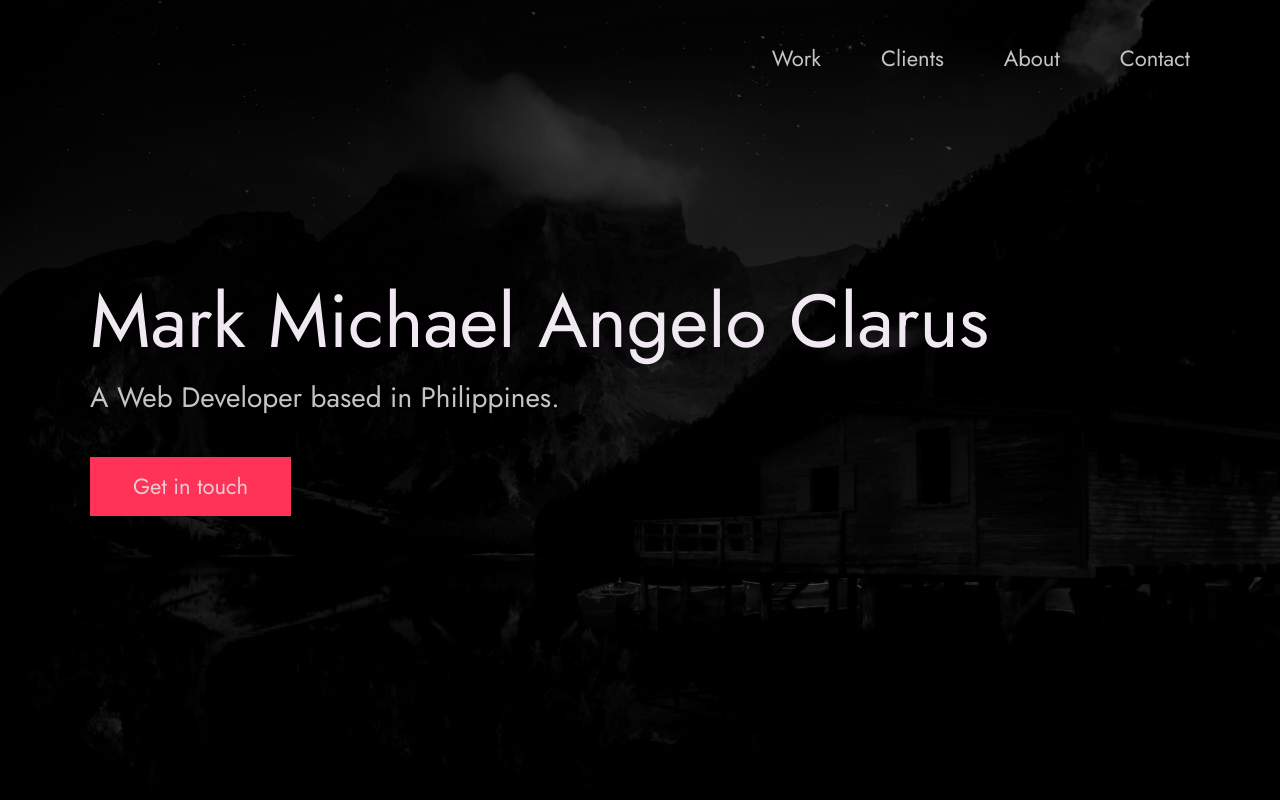
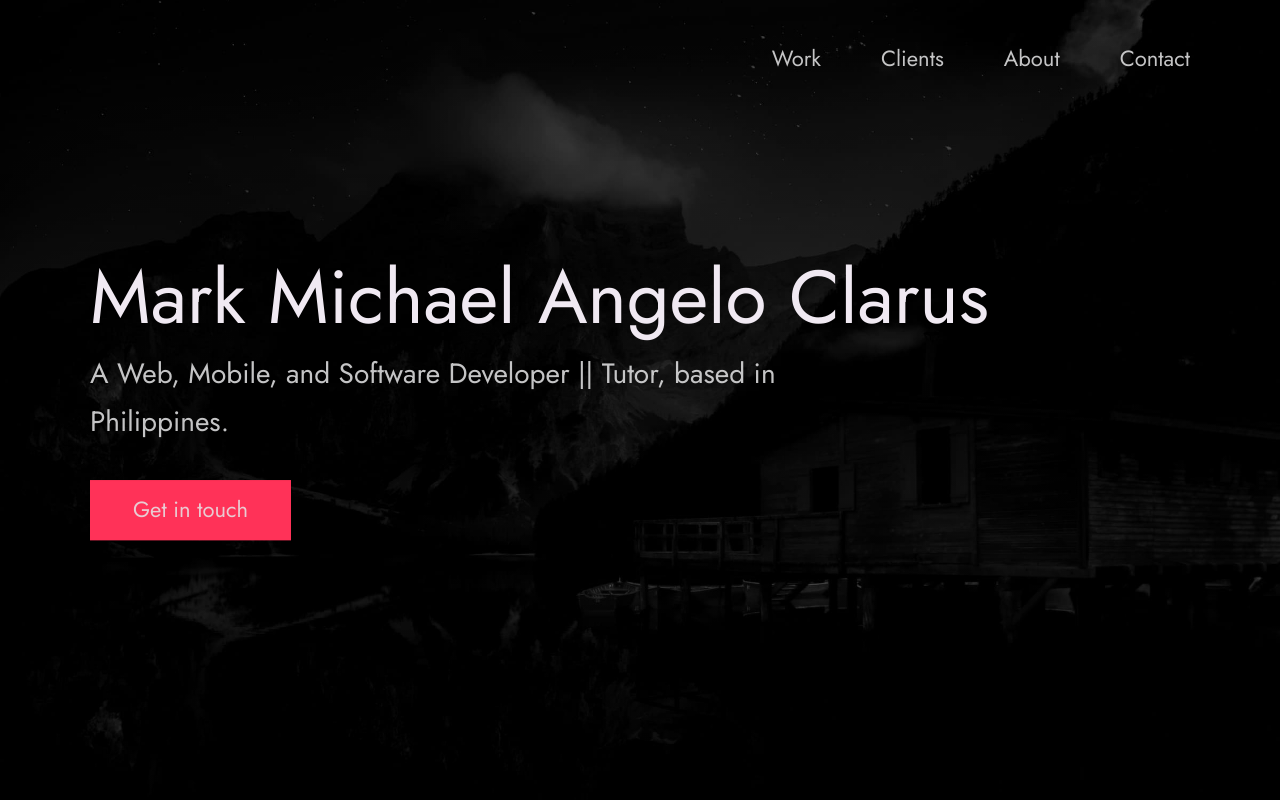
Before and after one commit to markclarus1990/github-portfolio, a plain HTML site: page index.html in a window 1280 px wide. Shown: the top 800 px of the page. Drawn offline with Linux system fonts and the light colour scheme.

Commit message:
Mulitple

```diff
--- a/index.html
+++ b/index.html
@@ -59,7 +59,7 @@
           <span>Mark Michael Angelo Clarus</span>
         </h1>
         <!-- Put a small paragraph about yourself -->
-        <p>A Web Developer based in Philippines.</p>
+        <p>A Web, Mobile, and Software Developer || Tutor, based in Philippines.</p>
         <a href="#contact" class="btn btn--pink">Get in touch</a>
       </div>
     </div>
```
